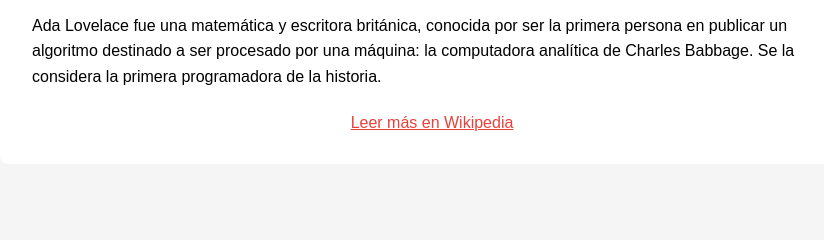
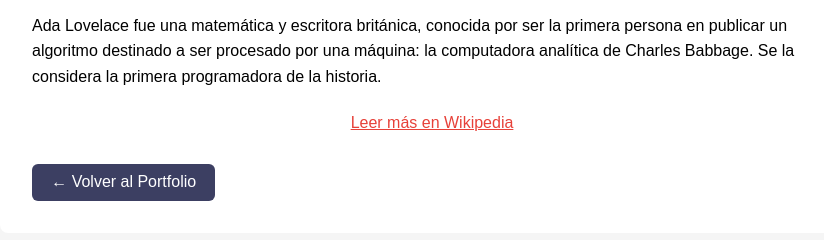
Before and after one commit to valentinguillan/portfolio, a plain HTML site: page tribute.html in a window 1280 px wide. Shown: the part 472-712 px from the top of the page, without its empty margins (208-1032 px from the left). Drawn offline with Linux system fonts and the light colour scheme.

Commit message:
Update tribute.html

```diff
--- a/tribute.html
+++ b/tribute.html
@@ -44,6 +44,16 @@
       margin-top: 1rem;
       line-height: 1.6;
     }
+    .back-button {
+      display: inline-block;
+      margin-top: 2rem;
+      padding: 0.6rem 1.2rem;
+      background-color: #3C3F62;
+      color: white;
+      text-decoration: none;
+      border-radius: 6px;
+      text-align: center;
+    }
   </style>
 </head>
 <body>
@@ -57,6 +67,7 @@
       <p>Ada Lovelace fue una matemática y escritora británica, conocida por ser la primera persona en publicar un algoritmo destinado a ser procesado por una máquina: la computadora analítica de Charles Babbage. Se la considera la primera programadora de la historia.</p>
     </section>
     <a id="tribute-link" href="https://es.wikipedia.org/wiki/Ada_Lovelace" target="_blank">Leer más en Wikipedia</a>
+    <a href="index.html" class="back-button">← Volver al Portfolio</a>
   </main>
 </body>
 </html>
```
